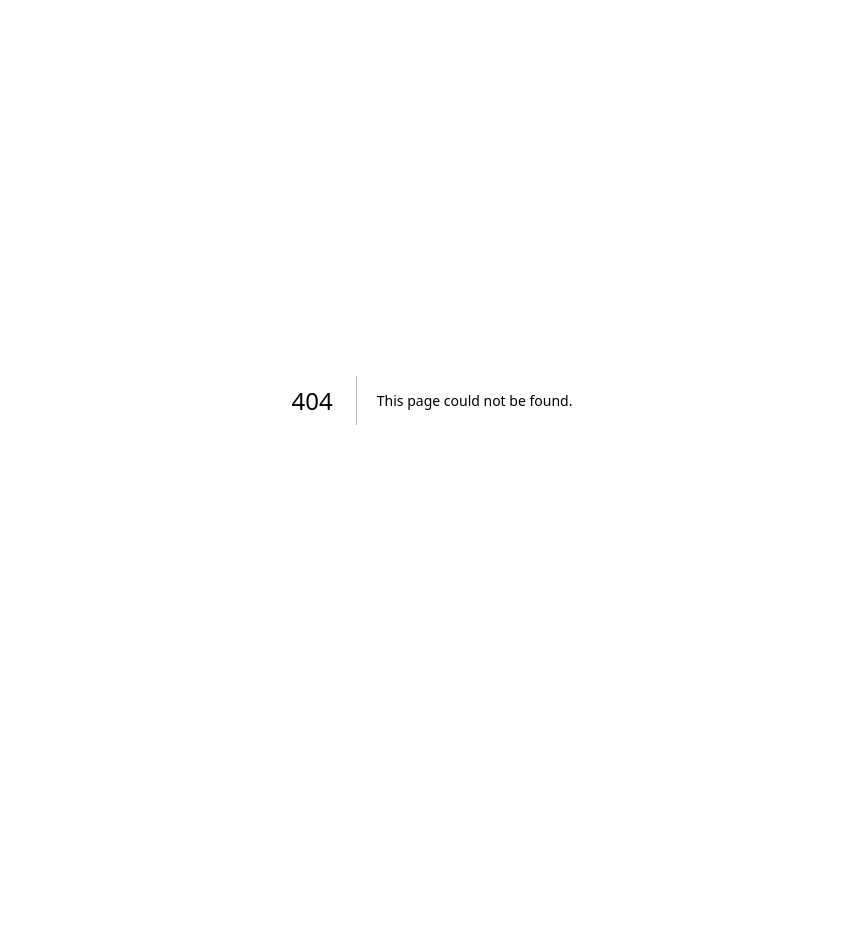
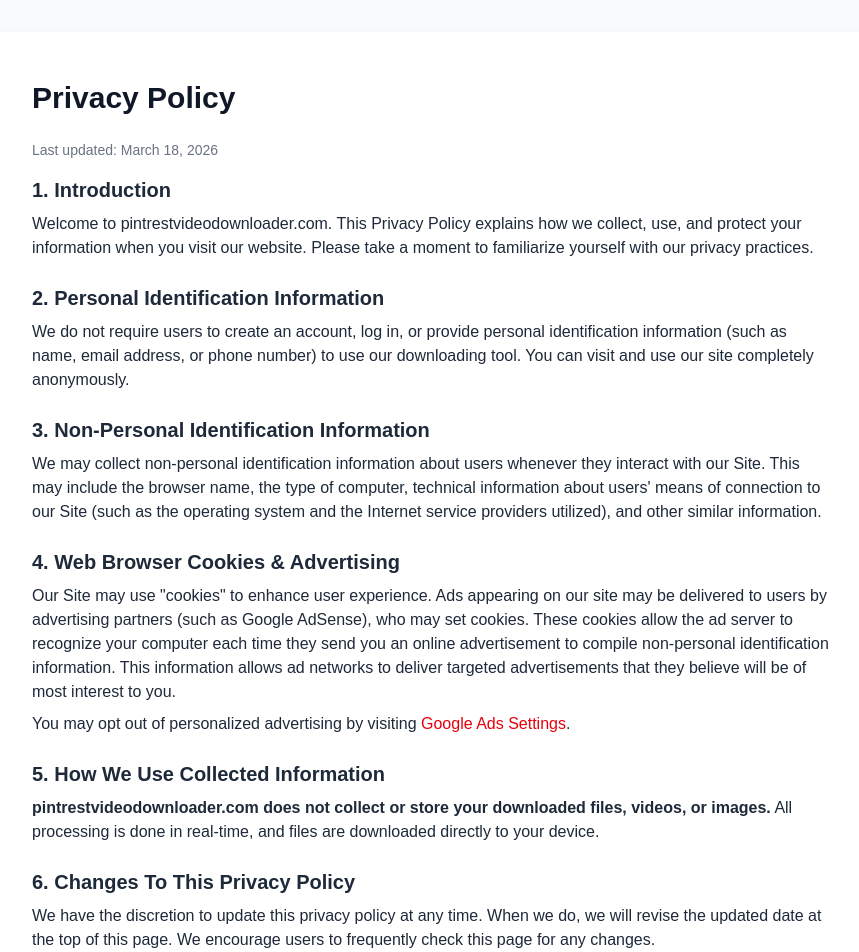
Before and after one commit to novaxmd/Bmb-Pinterest-Downloader, a Next.js app in the folder frontend/: page /privacy-policy in a window 1280 px wide. Before the commit this address had no page. Shown: the top 952 px of the page, without its empty margins (208-1067 px from the left). Before the commit the page ends 800 px from the top, so only its background shows below. Built offline with nearby package versions, Linux system fonts and the light colour scheme.

Commit message:
Create page.tsx

```diff
--- /dev/null
+++ b/frontend/app/privacy-policy/page.tsx
@@ -0,0 +1,102 @@
+export default function PrivacyPolicy() {
+  return (
+    <main className="min-h-screen bg-gray-50 p-8 text-gray-800">
+      <div className="mx-auto max-w-4xl rounded-2xl bg-white p-8 shadow-sm md:p-12">
+        <h1 className="mb-6 text-3xl font-bold text-gray-900">Privacy Policy</h1>
+        <p className="mb-4 text-sm text-gray-500">Last updated: March 18, 2026</p>
+
+        <section className="space-y-6">
+          <div>
+            <h2 className="mb-2 text-xl font-semibold">1. Introduction</h2>
+            <p>
+              Welcome to pintrestvideodownloader.com. This Privacy Policy
+              explains how we collect, use, and protect your information when
+              you visit our website. Please take a moment to familiarize
+              yourself with our privacy practices.
+            </p>
+          </div>
+
+          <div>
+            <h2 className="mb-2 text-xl font-semibold">
+              2. Personal Identification Information
+            </h2>
+            <p>
+              We do not require users to create an account, log in, or provide
+              personal identification information (such as name, email address,
+              or phone number) to use our downloading tool. You can visit and
+              use our site completely anonymously.
+            </p>
+          </div>
+
+          <div>
+            <h2 className="mb-2 text-xl font-semibold">
+              3. Non-Personal Identification Information
+            </h2>
+            <p>
+              We may collect non-personal identification information about users
+              whenever they interact with our Site. This may include the browser
+              name, the type of computer, technical information about users&apos;
+              means of connection to our Site (such as the operating system and
+              the Internet service providers utilized), and other similar
+              information.
+            </p>
+          </div>
+
+          <div>
+            <h2 className="mb-2 text-xl font-semibold">
+              4. Web Browser Cookies &amp; Advertising
+            </h2>
+            <p>
+              Our Site may use &quot;cookies&quot; to enhance user experience.
+              Ads appearing on our site may be delivered to users by advertising
+              partners (such as Google AdSense), who may set cookies. These
+              cookies allow the ad server to recognize your computer each time
+              they send you an online advertisement to compile non-personal
+              identification information. This information allows ad networks to
+              deliver targeted advertisements that they believe will be of most
+              interest to you.
+            </p>
+            <p className="mt-2">
+              You may opt out of personalized advertising by visiting{" "}
+              <a
+                href="https://myadcenter.google.com/"
+                className="text-red-600 hover:underline"
+                target="_blank"
+                rel="noreferrer"
+              >
+                Google Ads Settings
+              </a>
+              .
+            </p>
+          </div>
+
+          <div>
+            <h2 className="mb-2 text-xl font-semibold">
+              5. How We Use Collected Information
+            </h2>
+            <p>
+              <strong>
+                pintrestvideodownloader.com does not collect or store your
+                downloaded files, videos, or images.
+              </strong>{" "}
+              All processing is done in real-time, and files are downloaded
+              directly to your device.
+            </p>
+          </div>
+
+          <div>
+            <h2 className="mb-2 text-xl font-semibold">
+              6. Changes To This Privacy Policy
+            </h2>
+            <p>
+              We have the discretion to update this privacy policy at any time.
+              When we do, we will revise the updated date at the top of this
+              page. We encourage users to frequently check this page for any
+              changes.
+            </p>
+          </div>
+        </section>
+      </div>
+    </main>
+  );
+            }
```
